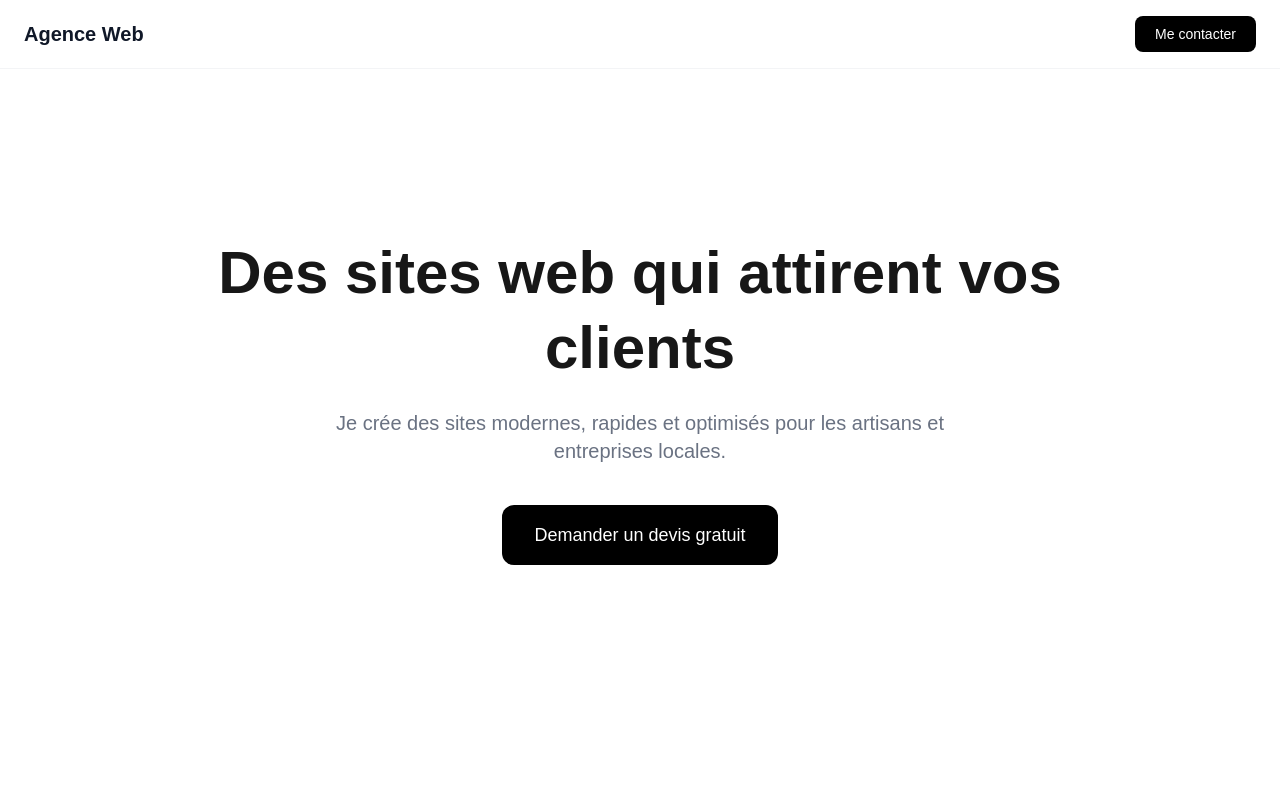
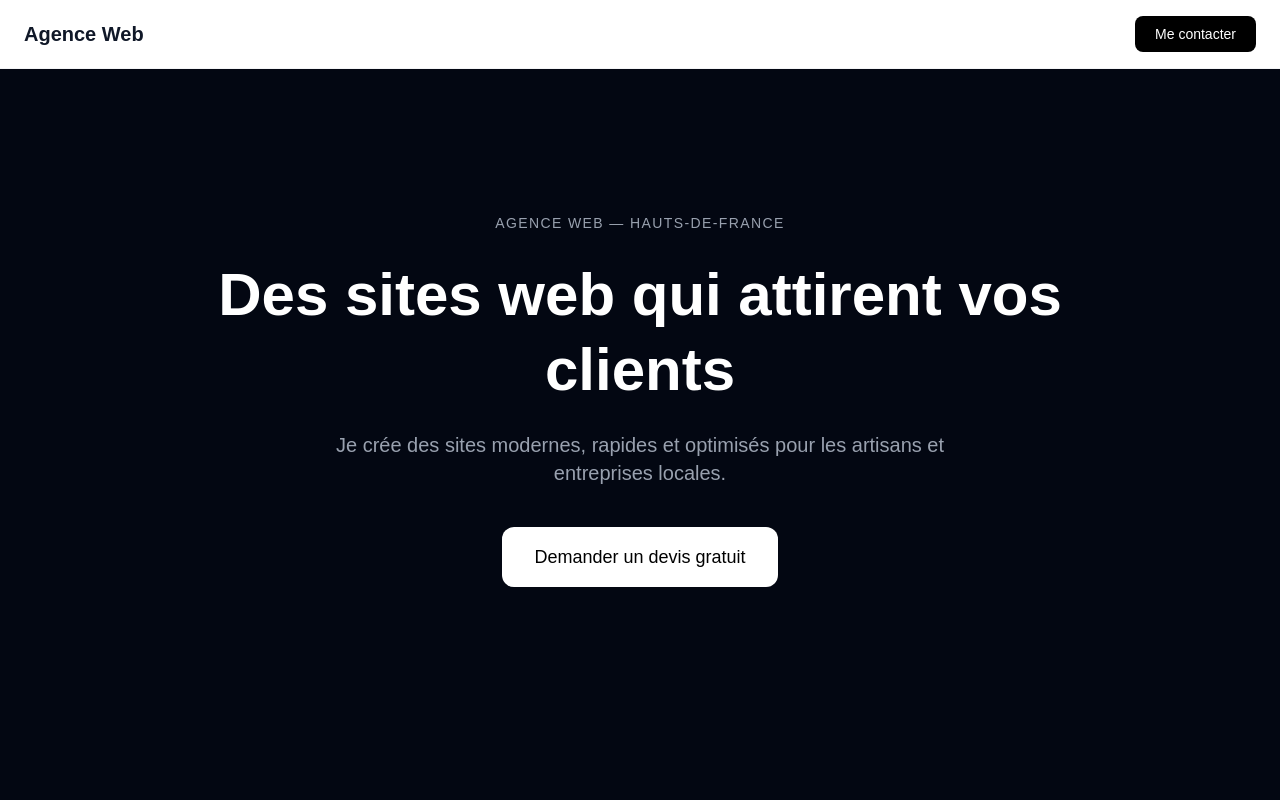
Before and after one commit to enguerrandbourghelle/agence-demo, a Next.js app: page / in a window 1280 px wide. Shown: the top 800 px of the page. Built offline with nearby package versions, Linux system fonts and the light colour scheme.

Commit message:
Hero : fond sombre, style premium

```diff
--- a/app/page.tsx
+++ b/app/page.tsx
@@ -8,14 +8,17 @@ export default function Home() {
   return (
     <main className="min-h-screen bg-white">
       <Navbar />
-      <section className="h-screen flex flex-col items-center justify-center text-center px-6">
-        <h1 className="text-6xl font-bold mb-6 max-w-4xl leading-tight">
+      <section className="h-screen flex flex-col items-center justify-center text-center px-6 bg-gray-950">
+        <p className="text-sm font-medium text-gray-400 mb-6 tracking-widest uppercase">
+          Agence Web — Hauts-de-France
+        </p>
+        <h1 className="text-6xl font-bold mb-6 max-w-4xl leading-tight text-white">
           Des sites web qui attirent vos clients
         </h1>
-        <p className="text-xl text-gray-500 max-w-2xl mb-10">
+        <p className="text-xl text-gray-400 max-w-2xl mb-10">
           Je crée des sites modernes, rapides et optimisés pour les artisans et entreprises locales.
         </p>
-        <a href="#contact" className="bg-black text-white px-8 py-4 rounded-xl text-lg font-medium hover:bg-gray-800 transition">
+        <a href="#contact" className="bg-white text-black px-8 py-4 rounded-xl text-lg font-medium hover:bg-gray-100 transition">
           Demander un devis gratuit
         </a>
       </section>
```
